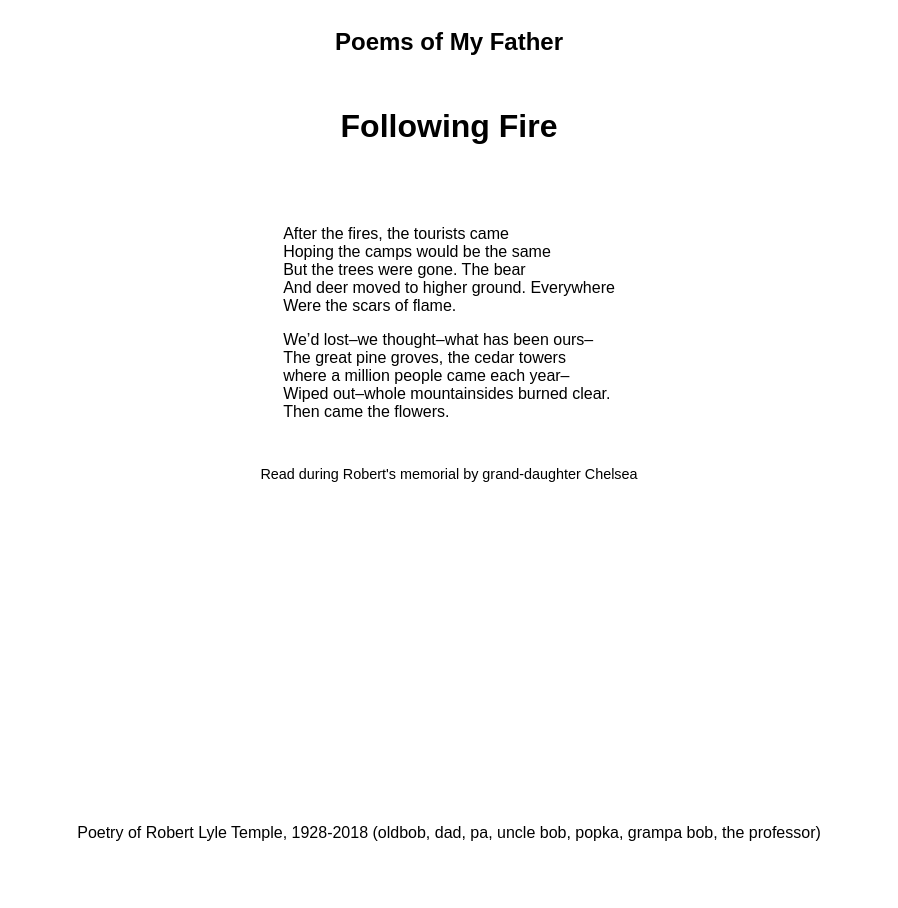
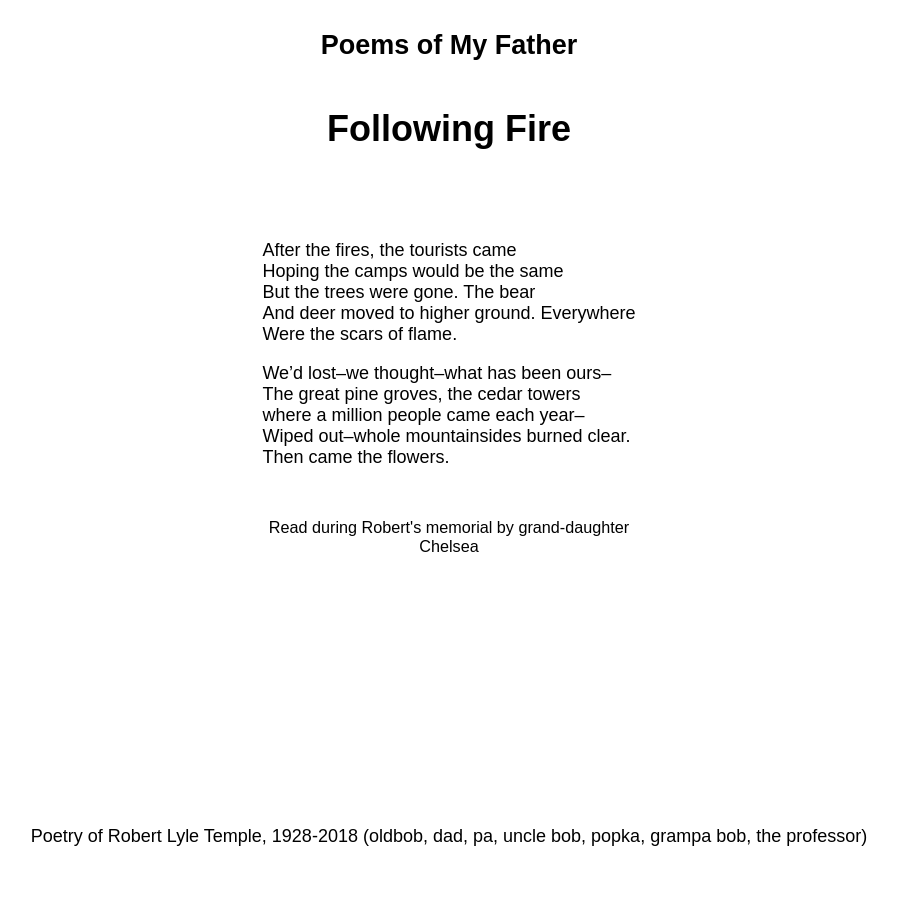
Before and after one commit to tamouse/poems-of-my-father, a Jekyll site: the page built from source/_poems/following_fire.md, in a window 1280 px wide. Shown: the whole page, without its empty margins (191-1089 px from the left). Built offline with Jekyll 4.4.1, drawn with Linux system fonts in a browser that asks for light colours.

Commit message:
adjust margins, media query

```diff
--- a/docs/feed.xml
+++ b/docs/feed.xml
@@ -1 +1 @@
-<?xml version="1.0" encoding="utf-8"?><feed xmlns="http://www.w3.org/2005/Atom" ><generator uri="https://jekyllrb.com/" version="3.7.3">Jekyll</generator><link href="https://tamouse.github.io/poems-of-my-father/feed.xml" rel="self" type="application/atom+xml" /><link href="https://tamouse.github.io/poems-of-my-father/" rel="alternate" type="text/html" /><updated>2018-04-05T02:33:08-05:00</updated><id>https://tamouse.github.io/poems-of-my-father/</id><title type="html">Poems of My Father</title><subtitle>Poetry of Robert Lyle Temple, 1928-2018 (oldbob, dad, pa, uncle bob, popka, grampa bob, the professor)</subtitle></feed>
+<?xml version="1.0" encoding="utf-8"?><feed xmlns="http://www.w3.org/2005/Atom" ><generator uri="https://jekyllrb.com/" version="3.7.3">Jekyll</generator><link href="http://localhost:4000/poems-of-my-father/feed.xml" rel="self" type="application/atom+xml" /><link href="http://localhost:4000/poems-of-my-father/" rel="alternate" type="text/html" /><updated>2018-04-05T02:45:26-05:00</updated><id>http://localhost:4000/poems-of-my-father/</id><title type="html">Poems of My Father</title><subtitle>Poetry of Robert Lyle Temple, 1928-2018 (oldbob, dad, pa, uncle bob, popka, grampa bob, the professor)</subtitle></feed>
--- a/source/css/styles.css
+++ b/source/css/styles.css
@@ -5,6 +5,7 @@ html, body {
   min-height: 100%;
   height: 100%;
   font-family: sans-serif;
+  font-size: 18px;
 }
 
 body {
@@ -32,12 +33,17 @@ nav a {
 }
 
 .poem {
-  max-width: 50vw;
   display: flex;
   flex-direction: column;
   align-items: center;
   justify-contents: center;
   margin: auto;
+}
+
+@media screen and (min-width: 425px) {
+  .poem {
+    max-width: 50vh;
+  }
 }
 
 .poem-title {
@@ -55,6 +61,8 @@ nav a {
   flex: 1;
   margin-top: 2em;
   font-size: 0.9em;
+  padding: 0 2em;
+  text-align: center;
 }
 
 .poem-index {
```
Also changed, not shown: docs/css/styles.css (+9 -1 lines).
